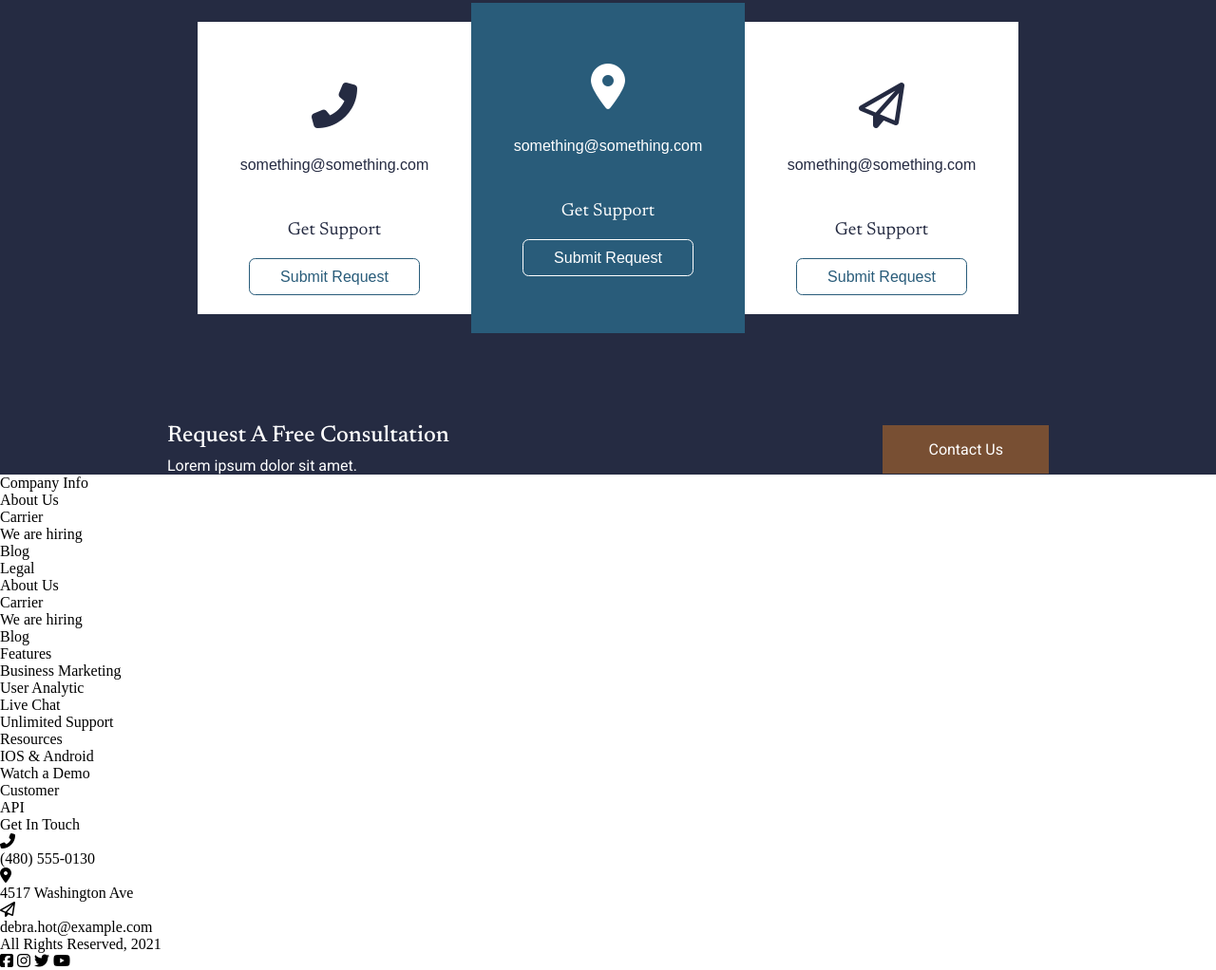
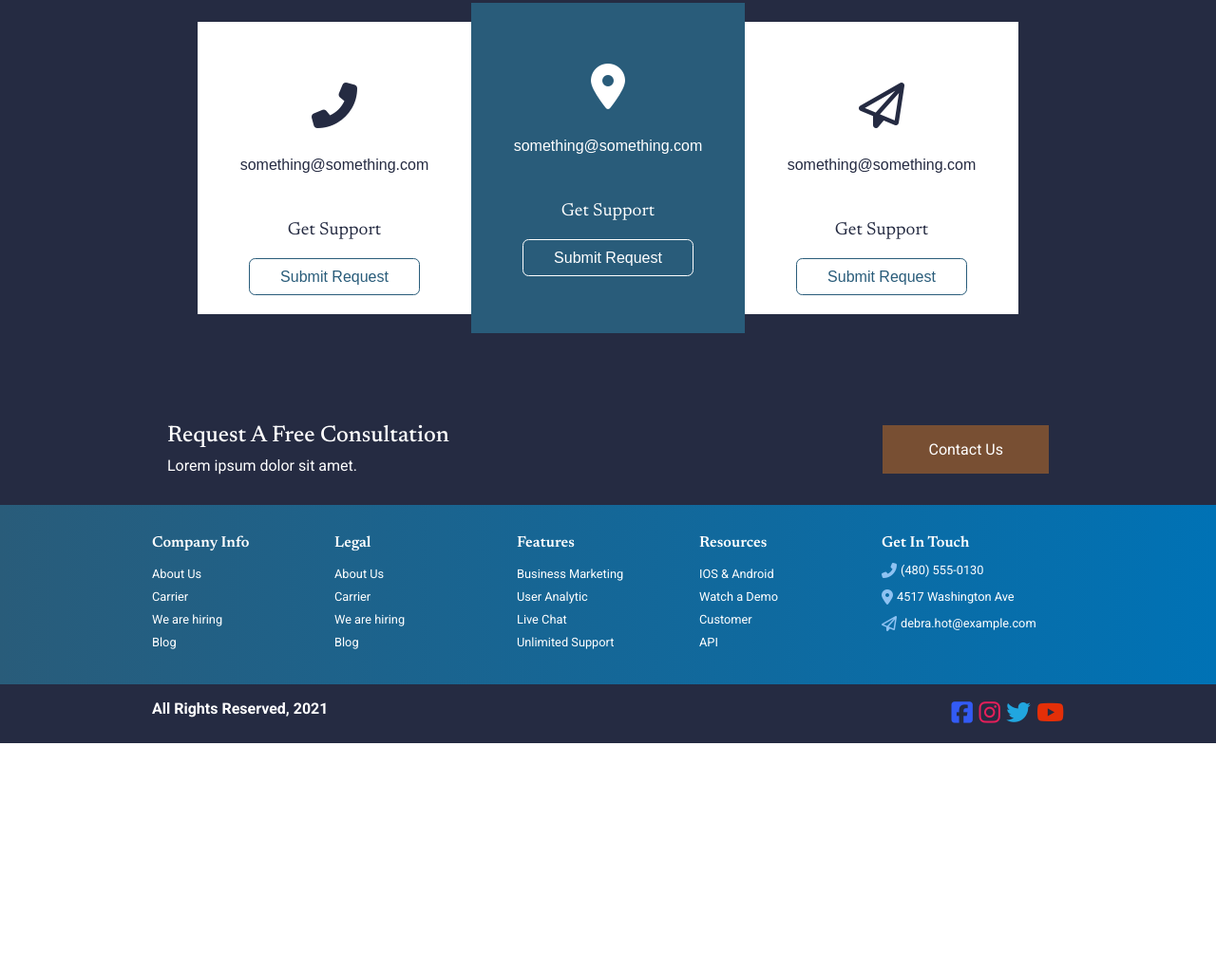
Before and after one commit to diganta15/Legalide, a plain HTML site: page dist/index.html in a window 1280 px wide. Shown: the part 2840-3862 px from the top of the page at 95% size. After the commit the page ends 3623 px from the top, so only its background shows below. Drawn offline with Linux system fonts and the light colour scheme.

Commit message:
Finished desktop design

```diff
--- a/SCSS/style.scss
+++ b/SCSS/style.scss
@@ -370,6 +370,7 @@ button{
 .contact{
   margin: 6rem 11rem 0rem 11rem;
   justify-content: space-between;
+  padding-bottom: 2rem;
 
   div{
     color: #fff;
@@ -395,3 +396,76 @@ button{
     }
   }
 }
+footer{
+  .footer-top{
+    background-image: linear-gradient(to right, #295C7A, #0072B5);
+    display: grid;
+    grid-template-columns: repeat(5, 1fr);
+    padding: 2rem 10rem;
+
+    .item{
+      p{
+        color: #fff;
+        font-weight: 600;
+        font-family: 'Newsreader',sans-serif;
+        padding-bottom: 0.8rem;
+      }
+      ul{
+        li{
+          cursor: pointer;
+          list-style: none;
+          color: #fff;
+          font-family: 'Roboto',serif;
+          font-size: 0.8rem;
+          line-height: 1.5rem;
+        }
+      }
+      &:nth-child(5){
+        span{
+          display: flex;
+          cursor: pointer;
+          i{
+            color: #8EC2F2;
+            padding-right: 4px;
+          }
+          p{
+            font-family: 'Roboto',sans-serif;
+            font-weight: 400;
+            font-size: 0.8rem;
+          }
+        }
+      }
+    }
+  }
+  .footer-bottom{
+    background-color: #252B42;
+    display: flex;
+    justify-content: space-between;
+    padding: 1rem 10rem;
+
+
+    div{
+      p{
+        color: #fff;
+        font-weight: 600;
+        font-family: 'Roboto',sans-serif;
+      }
+    }
+    .icons{
+      font-size: 1.6rem;
+      i:nth-child(1){
+        color: #335BF5;
+      }
+      i:nth-child(2){
+        color: #E51F5A;
+      }
+       i:nth-child(3){
+        color: #21A6DF;
+      }
+       i:nth-child(4){
+        color: #E42F08;
+      }
+
+    }
+  }
+}
```
Also changed, not shown: dist/css/style.css.
